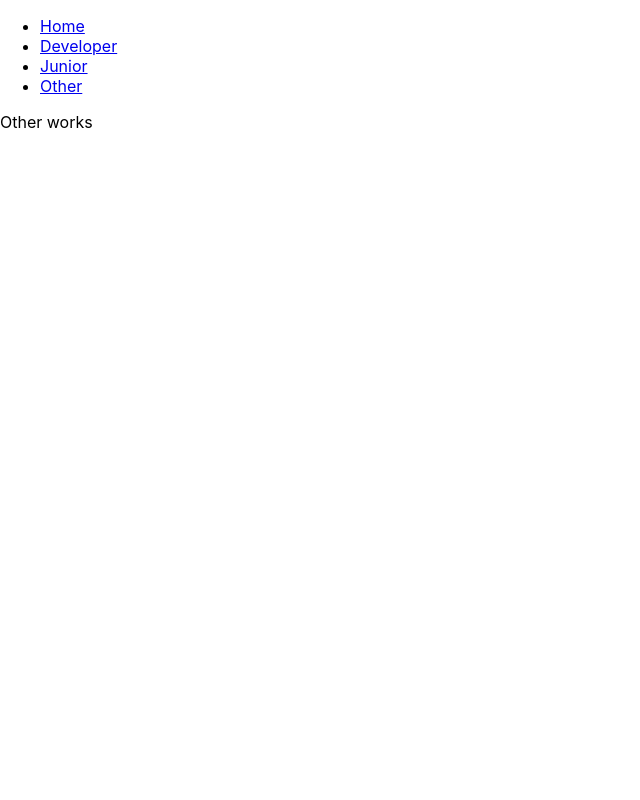
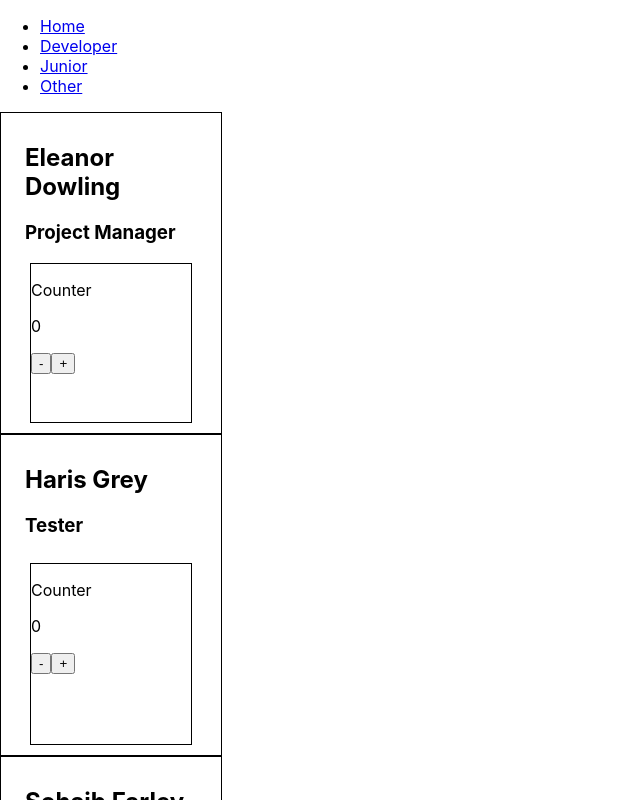
Before and after one commit to rimichaeru/ticket-tracker, a React (Create React App) app: page /other in a window 1280 px wide. Shown: the top 800 px of the page, without its empty margins (0-640 px from the left). Built offline with nearby package versions, Linux system fonts and the light colour scheme.

Commit message:
Couldn't sleep so decided to finish the Other page

```diff
--- a/src/containers/Other/Other.jsx
+++ b/src/containers/Other/Other.jsx
@@ -1,12 +1,19 @@
 import React from "react";
 import styles from "./Other.module.scss";
+import TicketCard from "../../components/TicketCard";
+import team from "../../team";
 
 const Other = () => {
-  return (
-    <>
-      <p>Other works</p>
-    </>
-  );
+  const renderEmployees = () => {
+    const employeesCard = team.map((i) => {
+      if (!i.role.includes("Developer")) {
+        return <TicketCard name={i.name} role={i.role} />;
+      }
+    });
+    return employeesCard;
+  };
+
+  return <div className={styles.cardContainer}>{renderEmployees()}</div>;
 };
 
 export default Other;
```
